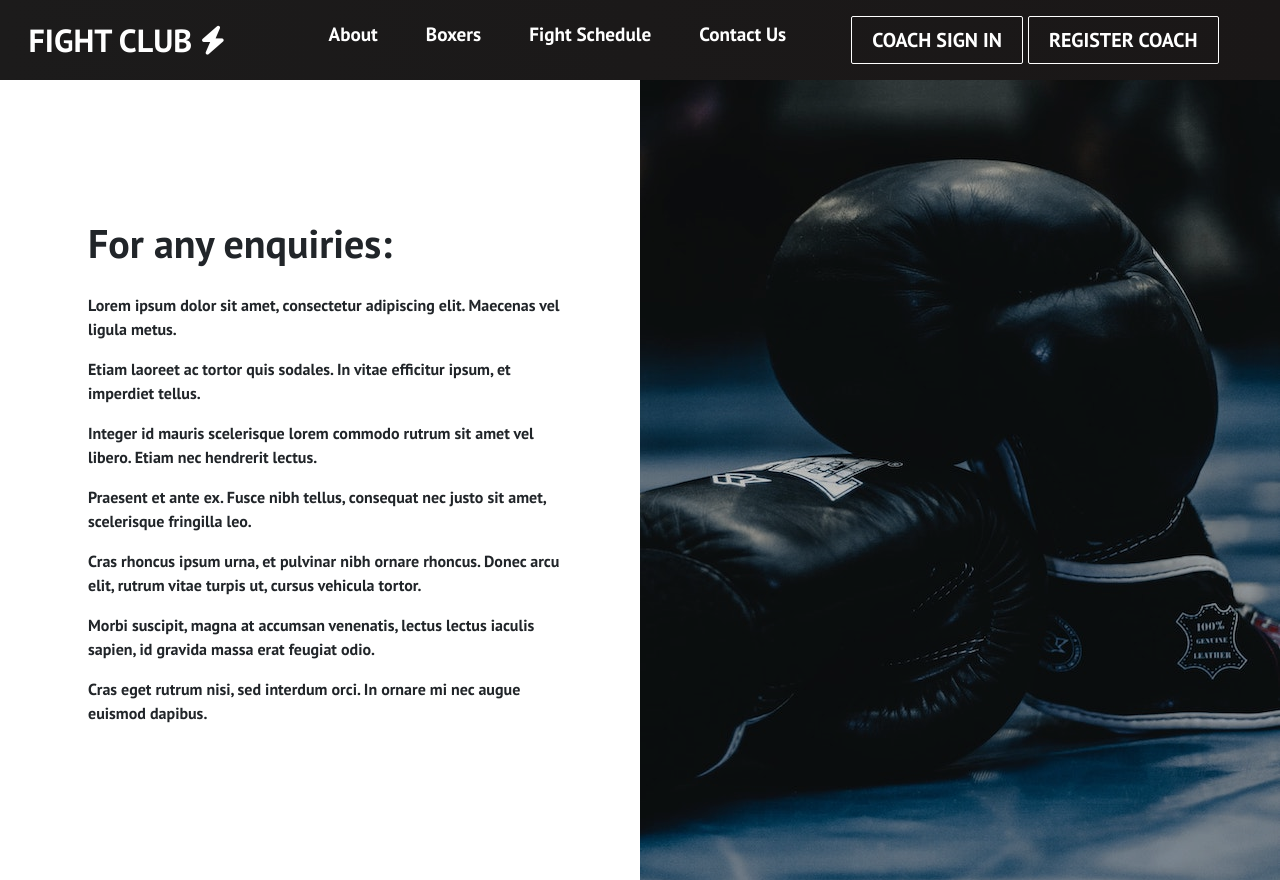
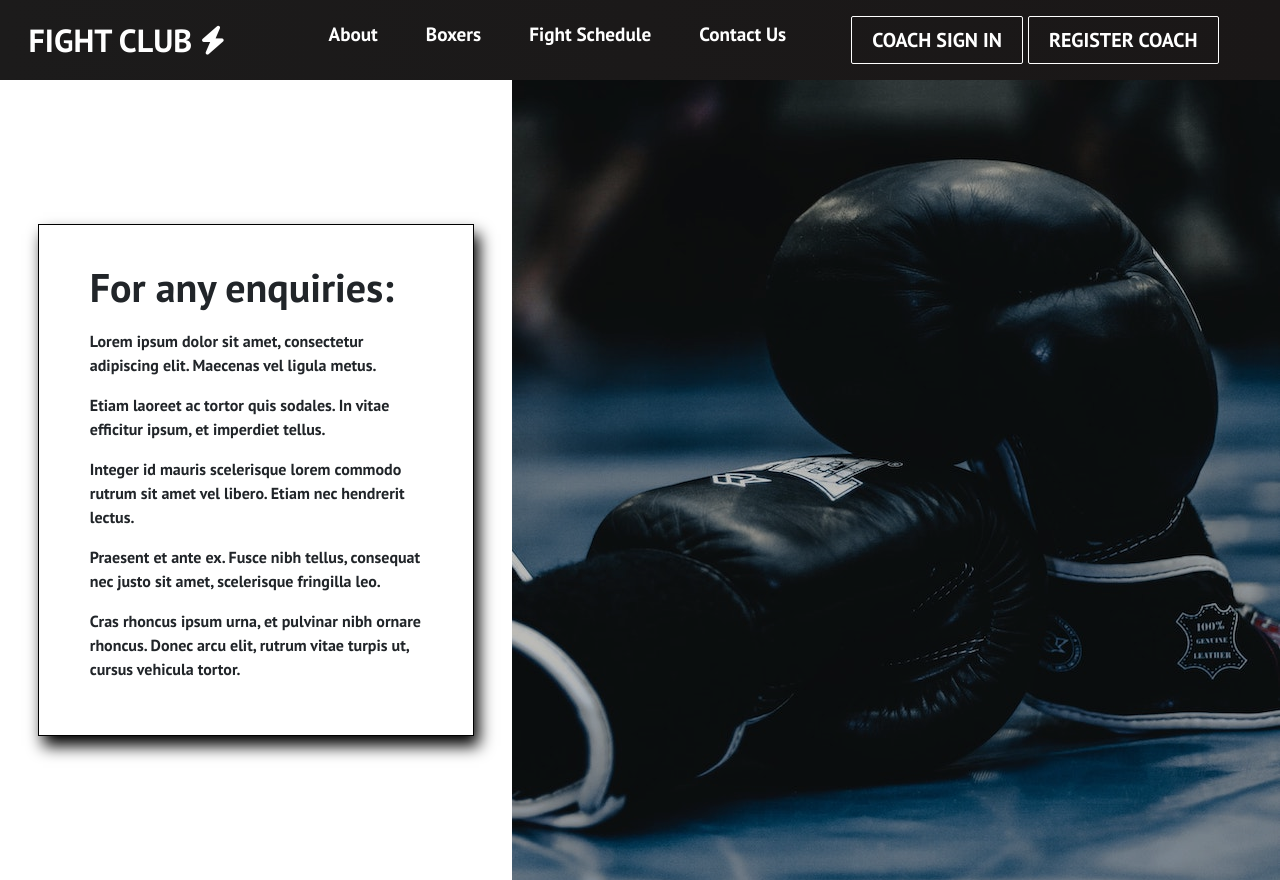
Before and after one commit to ZaidYounan/fight-club, a React (Create React App) app: page /contact in a window 1280 px wide. Built offline with nearby package versions, Linux system fonts and the light colour scheme.

Commit message:
Fix redirect bug, edit contactview page styling

```diff
--- a/src/App.js
+++ b/src/App.js
@@ -46,13 +46,6 @@ function App() {
     }
   }
 
-  const renderComp= () => {
-    if (signedIn) {
-      setRender(1)
-      //Function to re-render Navbar if signed in
-    } else { setRender(0)}
-  }
-
   return (
     <div>
         <Router>
@@ -63,8 +56,7 @@ function App() {
             <Route path="/" exact component={Home} />
             <Route path="/about" exact component={About} />
             <Route path="/schedule" exact component={Schedule} />
-            <Route path="/schedule/new" render={requireAuth(() => (
-              {renderComp},
+            <Route path="/schedule/new" component={ScheduleForm} render={requireAuth(() => (
               <ScheduleForm />
             ))} />
             <Route path="/schedule/:id" exact render={({ match }) => {
@@ -72,8 +64,7 @@ function App() {
               return (<ResultsForm id={id} />)
             }}/>
             <Route path="/fighters" exact component={Fighters}/>
-            <Route path="/fighters/new" render={requireAuth(() => (
-              {renderComp},
+            <Route path="/fighters/new" component={CreateBoxer} render={requireAuth(() => (
               <CreateBoxer />
             ))} />
             <Route path="/contact" exact component={Contact} />
--- a/src/components/ContactView.css
+++ b/src/components/ContactView.css
@@ -1,12 +1,3 @@
-
-.image-container {
-    background:url('../images/image-2.jpeg') right no-repeat;
-    height:100vh;
-    min-width:50%;
-    box-shadow: inset 0 0 0 1000px rgba(0, 0, 0, 0.2);
-    float:right;
-}
-
 div.contact-container {
     margin:0;
     margin-right:0;
@@ -19,10 +10,21 @@ div.contact-container {
     overflow:scroll;
 }
 
+.image-container {
+    background:url('../images/image-2.jpeg') right no-repeat;
+    height:100vh;
+    min-width:60%;
+    box-shadow: inset 0 0 0 1000px rgba(0, 0, 0, 0.2);
+    float:right;
+}
+
 .info-container {
-    width:50vw;
-    padding:5%;
+    width:40vw;
+    padding:3%;
     overflow:scroll;
+    border: solid black 1px;
+    margin:3%;
+    box-shadow: 5px 10px 15px black;
 }
 
 h1 {
--- a/src/components/ContactView.js
+++ b/src/components/ContactView.js
@@ -12,8 +12,6 @@ function ContactView() {
                 <p>Integer id mauris scelerisque lorem commodo rutrum sit amet vel libero. Etiam nec hendrerit lectus.</p>
                 <p>Praesent et ante ex. Fusce nibh tellus, consequat nec justo sit amet, scelerisque fringilla leo.</p>
                 <p>Cras rhoncus ipsum urna, et pulvinar nibh ornare rhoncus. Donec arcu elit, rutrum vitae turpis ut, cursus vehicula tortor.</p>
-                <p> Morbi suscipit, magna at accumsan venenatis, lectus lectus iaculis sapien, id gravida massa erat feugiat odio.</p>
-                <p>Cras eget rutrum nisi, sed interdum orci. In ornare mi nec augue euismod dapibus.</p>
             </div>
             <div className="col-md-1 image-container">
             </div>
```
